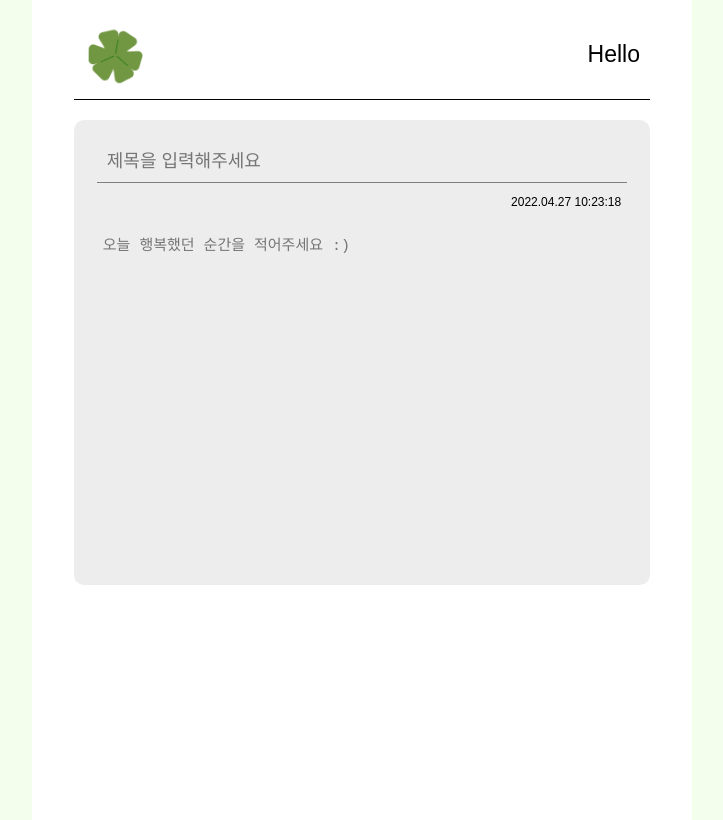
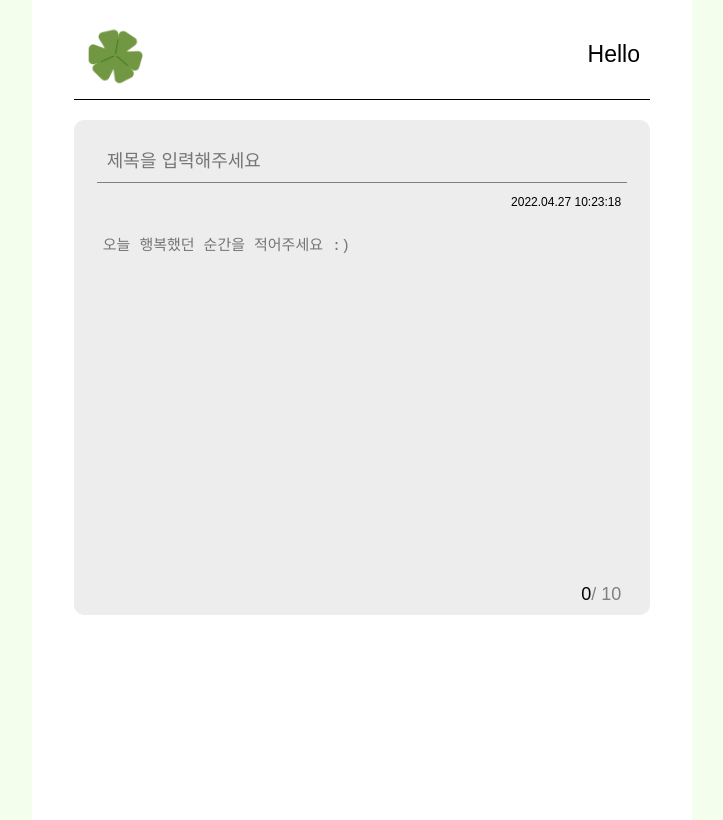
Before and after one commit to jayoung-cinnamon/happybottle, a React (Create React App) app: page /write in a window 1280 px wide. Shown: the whole page, without its empty margins (278-1001 px from the left). Built offline with nearby package versions, Linux system fonts and the light colour scheme; no server answers; the database is empty.

Commit message:
[STYLE] Limit Text number

```diff
--- a/src/components/Write/Write.tsx
+++ b/src/components/Write/Write.tsx
@@ -1,6 +1,6 @@
-import React, { useState, useEffect } from "react";
+import React, { useState, useEffect, KeyboardEvent } from "react";
 import Header from "components/Header";
-import styled from "styled-components";
+import styled, { css } from "styled-components";
 import { format } from "date-fns";
 import { useNavigate } from "react-router-dom";
 import { initializeApp } from "service/firebase";
@@ -10,11 +10,19 @@ import { randomUid } from "utils/common";
 import { getDateStringType, getDate } from "utils/date";
 import Popup from "reactjs-popup";
 import WritePopup from "components/WritePopup";
+import { createIf } from "typescript";
 
 function Write() {
   const auth = getAuth();
   console.log(auth.currentUser?.uid);
+
   const [content, setContent] = useState<string>("");
+  const limitTextArea = (e: KeyboardEvent): void => {
+    if (content.length > 9) {
+      alert("글자수는 200자 이상 입력 할 수 없습니다.");
+      return;
+    }
+  };
   const onChangeContent = (e: React.ChangeEvent<HTMLTextAreaElement>): void => {
     setContent(e.target.value);
   };
@@ -61,6 +69,7 @@ function Write() {
               }}
               type="text"
               placeholder="제목을 입력해주세요"
+              maxLength={20}
             ></Title>
             <DateContainer>{getDate()}</DateContainer>
             <Content
@@ -68,7 +77,18 @@ function Write() {
                 onChangeContent(e);
               }}
               placeholder="오늘 행복했던 순간을 적어주세요 :)"
+              onKeyUp={limitTextArea}
             ></Content>
+            <TextLimit>
+              <span
+                style={
+                  content.length > 10 ? { color: "red" } : { color: "black" }
+                }
+              >
+                {content.length}
+              </span>
+              / 10
+            </TextLimit>
           </Paper>
           <BtnWrapper>
             <WritePopup
@@ -166,17 +186,11 @@ const BtnWrapper = styled.div`
   justify-content: flex-end;
 `;
 
-const SubmitBtn = styled.button`
-  width: 100px;
-  height: 45px;
-  background-color: #a5aac7;
-  color: white;
-  border-radius: 5px;
-  display: flex;
-  justify-content: center;
-  align-items: center;
-  border: none;
-  text-align: center;
-  font-size: 15px;
-  font-weight: 600;
+const TextLimit = styled.div`
+  width: 90%;
+  height: 20px;
+  text-align: right;
+  font-size: 18px;
+  color: grey;
+  margin-bottom: 10px;
 `;
--- /dev/null
+++ b/src/utils/limitText.js
@@ -0,0 +1,3 @@
+export const setLimitText = () => {
+  ß;
+};
```
